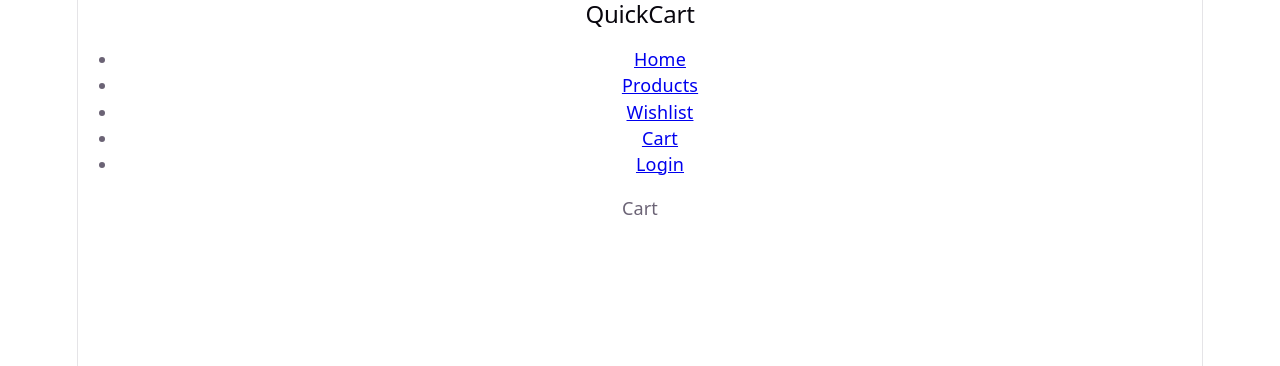
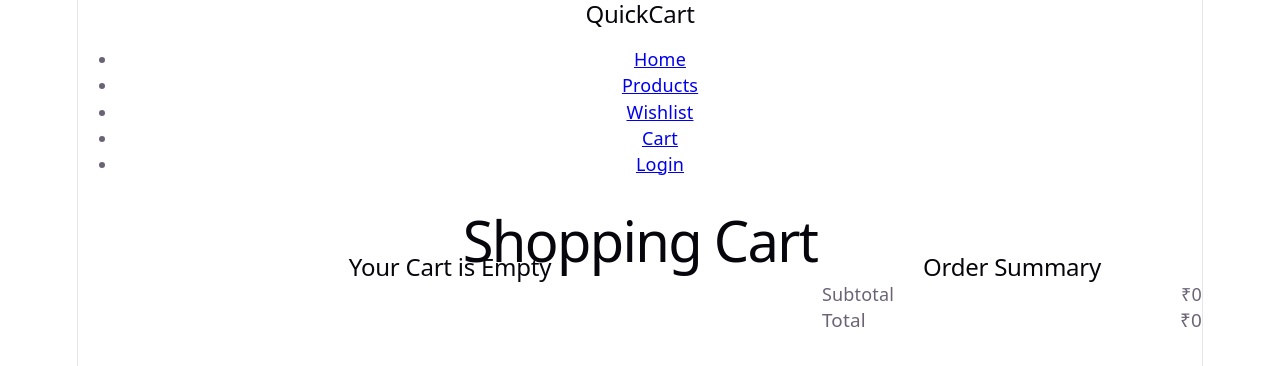
Before and after one commit to Surya-58/Ecommerce-FullStack, a React (Vite) app in the folder Customer/: page /cart in a window 1280 px wide. Shown: the top 366 px of the page. Built offline with nearby package versions, Linux system fonts and the light colour scheme.

Commit message:
Added Page for Cart

```diff
--- /dev/null
+++ b/Customer/src/Context/CartContext.jsx
@@ -0,0 +1,17 @@
+import React, { useState } from 'react'
+import { createContext } from "react";
+
+export const CartContext = createContext()
+
+const CartProvider = ({children}) => {
+    const [cart, setCart] = useState([])
+
+  return (
+    <CartContext.Provider value={{cart,setCart}} >
+        {children}
+
+    </CartContext.Provider>
+  )
+}
+
+export default CartProvider
--- a/Customer/src/Pages/Cart.jsx
+++ b/Customer/src/Pages/Cart.jsx
@@ -1,9 +1,66 @@
-import React from 'react'
+import React, { useContext } from "react";
+import { CartContext } from "../Context/CartContext";
+import "../Styles/cart.css";
 
 const Cart = () => {
+  const { cart } = useContext(CartContext);
+
+  const subtotal = cart.reduce((total, item) => {
+    return total + item.price * item.cartQuantity;
+  }, 0);
+
   return (
-    <div>Cart</div>
-  )
-}
+    <div className="cart-page">
+      <h1 className="cart-page__title">Shopping Cart</h1>
+      {cart.length === 0 ? (
+        <h2>Your Cart is Empty</h2>
+      ) : (
+        <div className="cart-list">
+          {cart.map((item) => (
+            <div className="cart-item" key={item.id}>
+              <div className="cart-item__media">
+                <img src={item.image} alt={item.name} />
+              </div>
 
-export default Cart
+              <div className="cart-item__info">
+                <h3>{item.name}</h3>
+                <p>
+                  {item.quantity} {item.unit}
+                </p>
+                <p>₹ {item.price}</p>
+              </div>
+
+              <div className="cart-item__actions">
+                <div className="cart-item__qty-row">
+                  <button>-</button>
+                  <span>{item.cartQuantity}</span>
+                  <button>+</button>
+                </div>
+
+                <div className="cart-item__links">
+                  <button>Wishlist</button>
+                  <button className="link--danger">Remove</button>
+                </div>
+              </div>
+            </div>
+          ))}
+        </div>
+      )}
+      <div className="order-summary ">
+        <h2 className="order-summary__title">Order Summary</h2>
+
+        <div className="summary-row">
+          <span>Subtotal</span>
+          <span>₹{subtotal}</span>
+        </div>
+
+        <div className="summary-row summary-row--total">
+          <span>Total</span>
+          <span>₹{subtotal}</span>
+        </div>
+      </div>
+    </div>
+  );
+};
+
+export default Cart;
--- a/Customer/src/Pages/ProductDetails.jsx
+++ b/Customer/src/Pages/ProductDetails.jsx
@@ -1,9 +1,13 @@
-import React, { useEffect, useState } from "react";
+import React, { useEffect, useState, useContext } from "react";
 import { useParams } from "react-router-dom";
 import { getProductById } from "../Services/api";
+import { CartContext } from "../Context/CartContext";
 
 const ProductDetails = () => {
   const { id } = useParams();
+  const { cart, setCart } = useContext(CartContext);
+  console.log(cart);
+
   console.log("ID : ", id);
 
   const [product, setProduct] = useState(null);
@@ -25,6 +29,25 @@ const ProductDetails = () => {
     handleGetProduct();
   }, []);
 
+  const handleAddToCart = () => {
+    const existingProduct = cart.find((item) => item.id === product.id);
+
+    if (existingProduct) {
+      const updatedCart = cart.map((item) => {
+        if (item.id === product.id) {
+          return {
+            ...item,
+            cartQuantity: item.cartQuantity + 1,
+          };
+        }
+        return item;
+      });
+      setCart(updatedCart);
+    } else {
+      setCart([...cart,{...product,cartQuantity : 1}])
+    }
+  };
+
   return (
     <div>
       <h1>ProductDetails</h1>
@@ -40,7 +63,9 @@ const ProductDetails = () => {
 
           <p>Stock: {product.stock}</p>
 
-          {product.featured  && <p>Featured Product</p>}
+          {product.featured && <p>Featured Product</p>}
+
+          <button onClick={handleAddToCart}>Add to Cart</button>
         </div>
       )}
     </div>
--- /dev/null
+++ b/Customer/src/Styles/cart.css
@@ -0,0 +1,192 @@
+/* ==========================================================================
+   CART.CSS
+   Depends on: variables.css, global.css, utilities.css, animations.css,
+   buttons.css, forms.css, navbar.css, footer.css
+   ========================================================================== */
+
+.cart-page {
+  display: grid;
+  grid-template-columns: 1fr 380px;
+  gap: var(--space-8);
+  align-items: start;
+  padding-block: var(--space-8);
+}
+
+.cart-page__title {
+  grid-column: 1 / -1;
+  margin-bottom: var(--space-6);
+}
+
+/* --------------------------------------------------------------------
+   CART ITEMS LIST
+   -------------------------------------------------------------------- */
+
+.cart-list {
+  display: flex;
+  flex-direction: column;
+  gap: var(--space-4);
+}
+
+.cart-item {
+  display: grid;
+  grid-template-columns: 96px 1fr auto;
+  gap: var(--space-4);
+  align-items: center;
+  background: var(--color-card);
+  border: 1px solid var(--color-border);
+  border-radius: var(--radius-lg);
+  padding: var(--space-4);
+  transition: box-shadow var(--duration-base) var(--ease-out),
+              opacity var(--duration-base) var(--ease-out);
+}
+.cart-item:hover { box-shadow: var(--shadow-sm); }
+
+/* Removal animation hook — JS toggles this class, then removes the node */
+.cart-item.is-removing {
+  opacity: 0;
+  transform: translateX(24px);
+}
+
+.cart-item__media {
+  width: 96px; height: 96px;
+  border-radius: var(--radius-md);
+  overflow: hidden;
+  background: var(--color-stone-100);
+}
+.cart-item__media img { width: 100%; height: 100%; object-fit: cover; }
+
+.cart-item__info { display: flex; flex-direction: column; gap: var(--space-1); }
+.cart-item__variant { font-size: var(--text-caption); color: var(--color-text-muted); }
+.cart-item__stock { font-size: var(--text-caption); color: var(--color-success-600); margin-top: var(--space-1); }
+.cart-item__stock--low { color: var(--color-warning-600); }
+
+.cart-item__actions {
+  display: flex;
+  flex-direction: column;
+  align-items: flex-end;
+  gap: var(--space-3);
+}
+
+.cart-item__qty-row {
+  display: flex;
+  align-items: center;
+  gap: var(--space-3);
+}
+
+.cart-item__links {
+  display: flex;
+  gap: var(--space-4);
+  font-size: var(--text-caption);
+}
+.cart-item__links button {
+  color: var(--color-text-muted);
+  transition: color var(--duration-fast) var(--ease-standard);
+}
+.cart-item__links button:hover { color: var(--color-text-primary); }
+.cart-item__links .link--danger:hover { color: var(--color-danger-600); }
+
+@media (max-width: 640px) {
+  .cart-item { grid-template-columns: 72px 1fr; }
+  .cart-item__actions {
+    grid-column: 1 / -1;
+    flex-direction: row;
+    justify-content: space-between;
+    align-items: center;
+    margin-top: var(--space-2);
+  }
+}
+
+/* --------------------------------------------------------------------
+   COUPON SECTION
+   -------------------------------------------------------------------- */
+
+.coupon-box {
+  display: flex;
+  gap: var(--space-2);
+  margin-block: var(--space-6);
+}
+.coupon-box .input { flex: 1; }
+
+.coupon-applied {
+  display: flex;
+  align-items: center;
+  justify-content: space-between;
+  background: var(--color-success-100);
+  color: var(--color-success-600);
+  border-radius: var(--radius-sm);
+  padding: var(--space-3) var(--space-4);
+  font-size: var(--text-body-sm);
+  font-weight: var(--weight-semibold);
+  margin-block: var(--space-6);
+}
+.coupon-applied button { color: var(--color-success-600); }
+
+/* --------------------------------------------------------------------
+   ORDER SUMMARY (sticky sidebar)
+   -------------------------------------------------------------------- */
+
+.order-summary {
+  position: sticky;
+  top: calc(var(--nav-height-scrolled) + var(--space-5));
+  background: var(--color-surface);
+  border: 1px solid var(--color-border);
+  border-radius: var(--radius-lg);
+  padding: var(--space-6);
+}
+
+.order-summary__title { margin-bottom: var(--space-5); }
+
+.summary-row {
+  display: flex;
+  justify-content: space-between;
+  font-size: var(--text-body-sm);
+  color: var(--color-text-secondary);
+  padding-block: var(--space-2);
+}
+.summary-row--discount span:last-child { color: var(--color-success-600); }
+
+.summary-row--total {
+  border-top: 1px solid var(--color-border);
+  margin-top: var(--space-3);
+  padding-top: var(--space-4);
+  font-size: 1.05rem;
+  font-weight: var(--weight-bold);
+  color: var(--color-text-primary);
+}
+
+.order-summary .btn--full { margin-top: var(--space-5); }
+
+.order-summary__secure {
+  display: flex;
+  align-items: center;
+  justify-content: center;
+  gap: var(--space-2);
+  font-size: var(--text-caption);
+  color: var(--color-text-muted);
+  margin-top: var(--space-4);
+}
+
+/* --------------------------------------------------------------------
+   EMPTY CART
+   -------------------------------------------------------------------- */
+
+.empty-state {
+  grid-column: 1 / -1;
+  display: flex;
+  flex-direction: column;
+  align-items: center;
+  text-align: center;
+  padding-block: var(--space-12);
+}
+.empty-state__illustration {
+  width: 180px;
+  margin-bottom: var(--space-6);
+  color: var(--color-stone-300);
+}
+.empty-state__title { margin-bottom: var(--space-2); }
+.empty-state p { max-width: 340px; margin-bottom: var(--space-6); }
+
+@media (max-width: 960px) {
+  .cart-page { grid-template-columns: 1fr; }
+  .order-summary { position: static; }
+}
--- a/Customer/src/main.jsx
+++ b/Customer/src/main.jsx
@@ -1,13 +1,16 @@
-import { StrictMode } from 'react'
-import { createRoot } from 'react-dom/client'
-import { BrowserRouter } from 'react-router-dom'
-import './index.css'
-import App from './App.jsx'
+import { StrictMode } from "react";
+import { createRoot } from "react-dom/client";
+import { BrowserRouter } from "react-router-dom";
+import "./index.css";
+import App from "./App.jsx";
+import CartProvider from "./Context/CartContext.jsx";
 
-createRoot(document.getElementById('root')).render(
+createRoot(document.getElementById("root")).render(
   <StrictMode>
     <BrowserRouter>
-      <App />
+      <CartProvider>
+        <App />
+      </CartProvider>
     </BrowserRouter>
   </StrictMode>,
-)
+);
```
Also changed, not shown: 1 other file (tests, documents, lock files or other folders).
